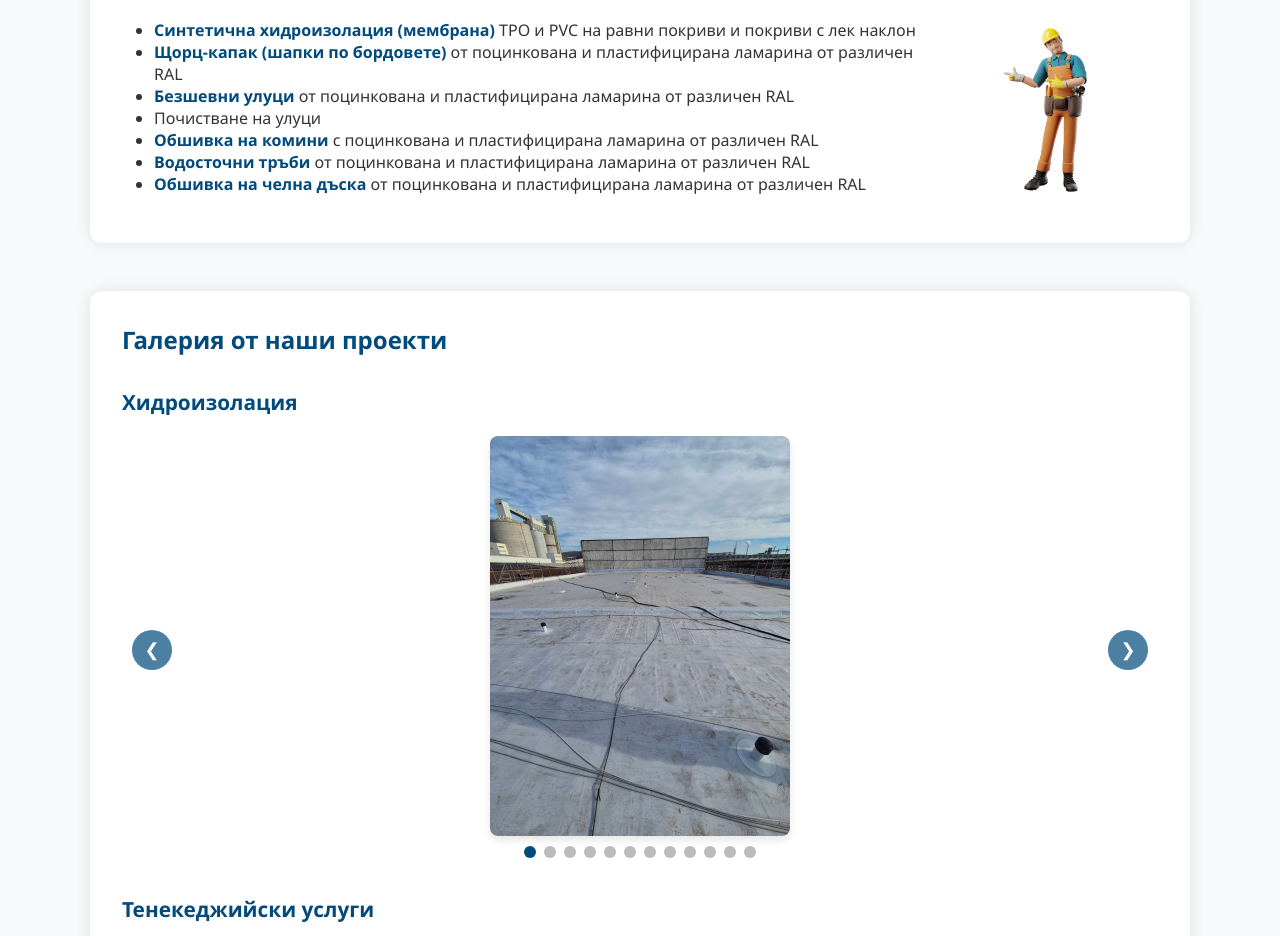
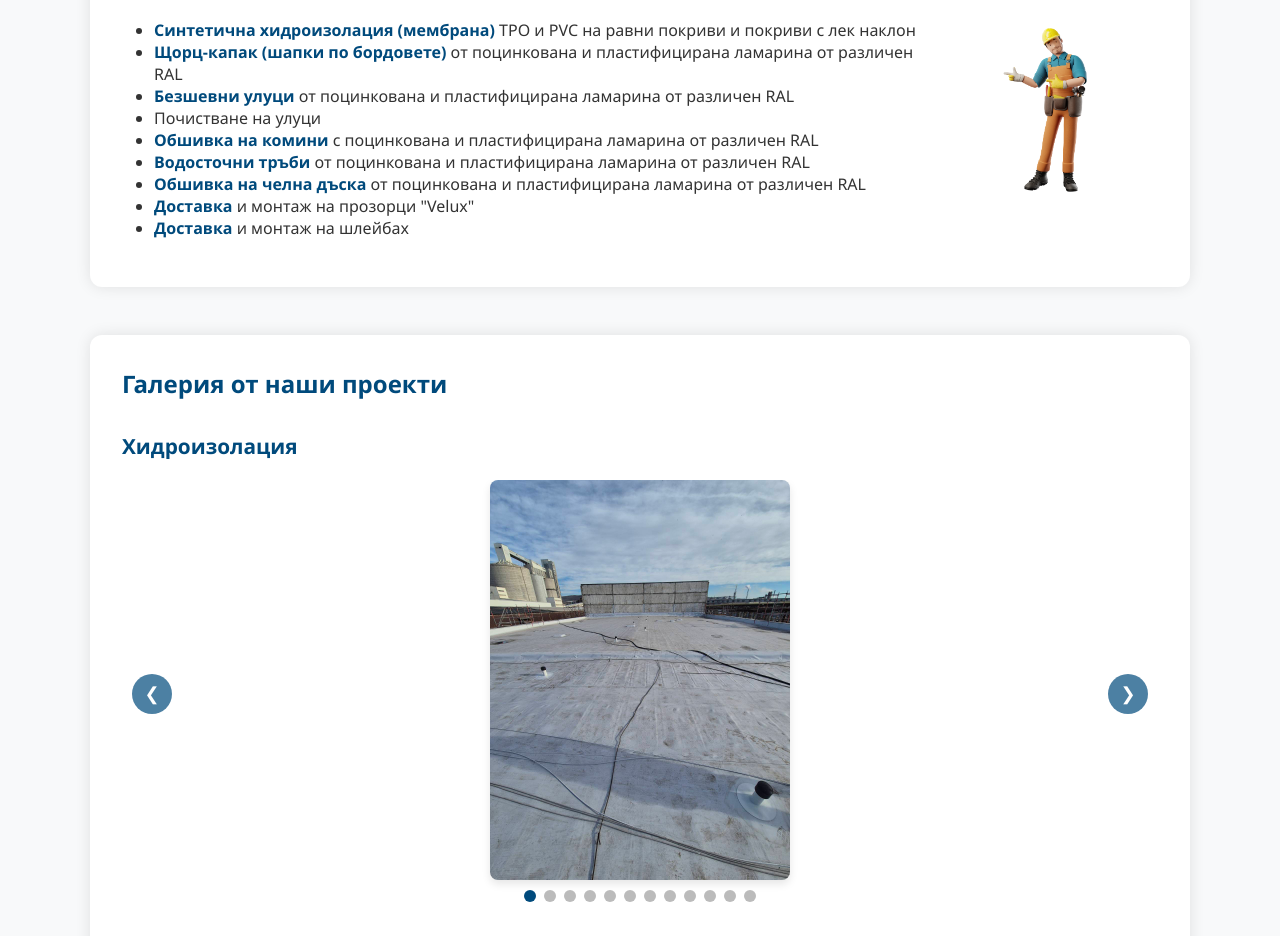
Before and after one commit to Ferhaps/waterproofing-services, a plain HTML site: page index.html in a window 1280 px wide. Shown: the part 991-1927 px from the top of the page. Drawn offline with Linux system fonts and the light colour scheme.

Commit message:
adds services

```diff
--- a/index.html
+++ b/index.html
@@ -90,6 +90,8 @@
             <li itemprop="itemListElement"><strong>Обшивка на комини</strong> с поцинкована и пластифицирана ламарина от различен RAL</li>
             <li itemprop="itemListElement"><strong>Водосточни тръби</strong> от поцинкована и пластифицирана ламарина от различен RAL</li>
             <li itemprop="itemListElement"><strong>Обшивка на челна дъска</strong> от поцинкована и пластифицирана ламарина от различен RAL</li>
+            <li itemprop="itemListElement"><strong>Доставка</strong> и монтаж на прозорци "Velux"</li>
+            <li itemprop="itemListElement"><strong>Доставка</strong> и монтаж на шлейбах</li>
           </ul>
         </div>
         <div class="services-image">
@@ -97,41 +99,6 @@
         </div>
       </div>
     </section>
-
-    <!-- <section class="container" id="prices">
-      <h2>Ценови Разпис</h2>
-      <div class="table-container">
-        <table>
-          <caption class="sr-only">Цени на услуги за хидроизолация и покривни дейности</caption>
-          <thead>
-            <tr>
-              <th>Услуга</th>
-            </tr>
-          </thead>
-          <tbody>
-            <tr>
-              <td>PVC Хидроизолация</td>
-            </tr>
-            <tr>
-              <td>TPO Хидроизолация</td>
-            </tr>
-            <tr>
-              <td>Битумна хидроизолация</td>
-            </tr>
-            <tr>
-              <td>Ламаринени обшивки</td>
-            </tr>
-            <tr>
-              <td>Улуци и водосточни тръби</td>
-            </tr>
-            <tr>
-              <td>Обшивки на комини и челни дъски</td>
-              <td>По договаряне</td>
-            </tr>
-          </tbody>
-        </table>
-      </div>
-    </section> -->
 
     <section class="container" id="gallery">
       <h2>Галерия от наши проекти</h2>
```
